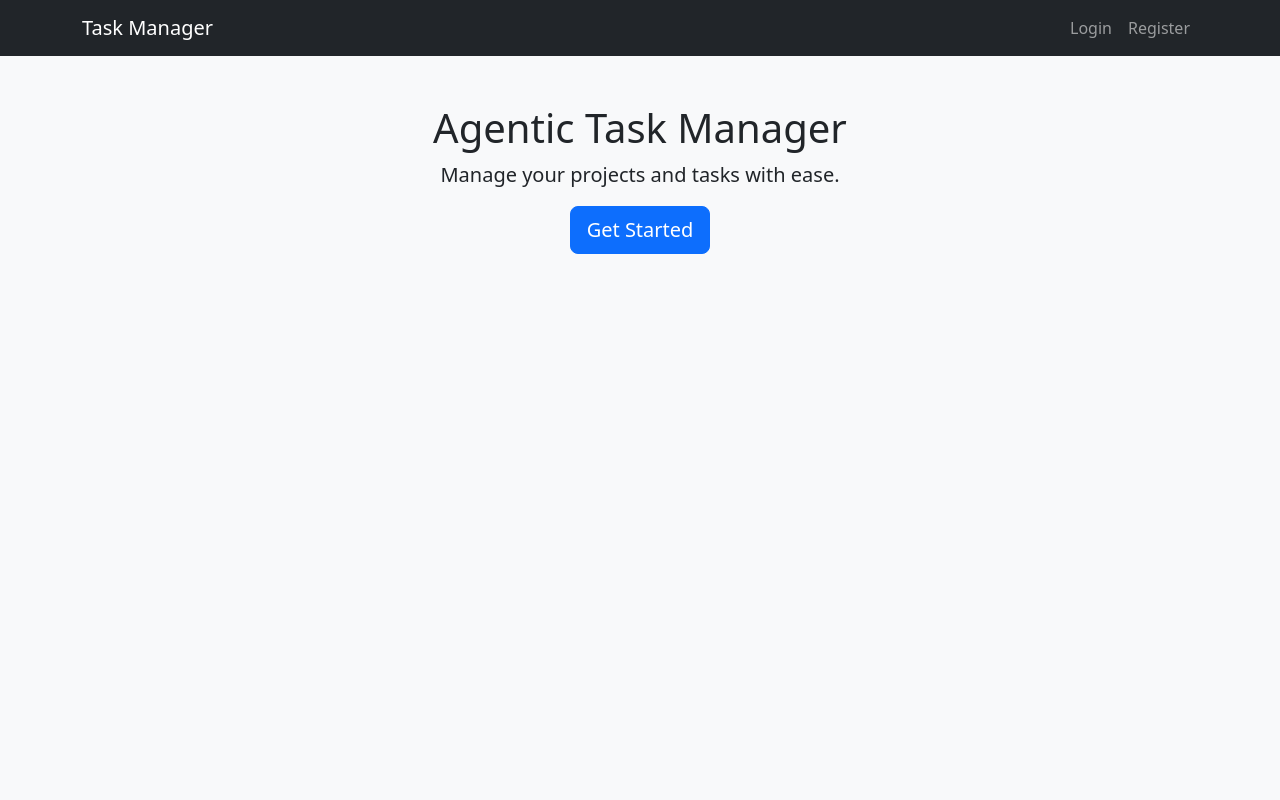
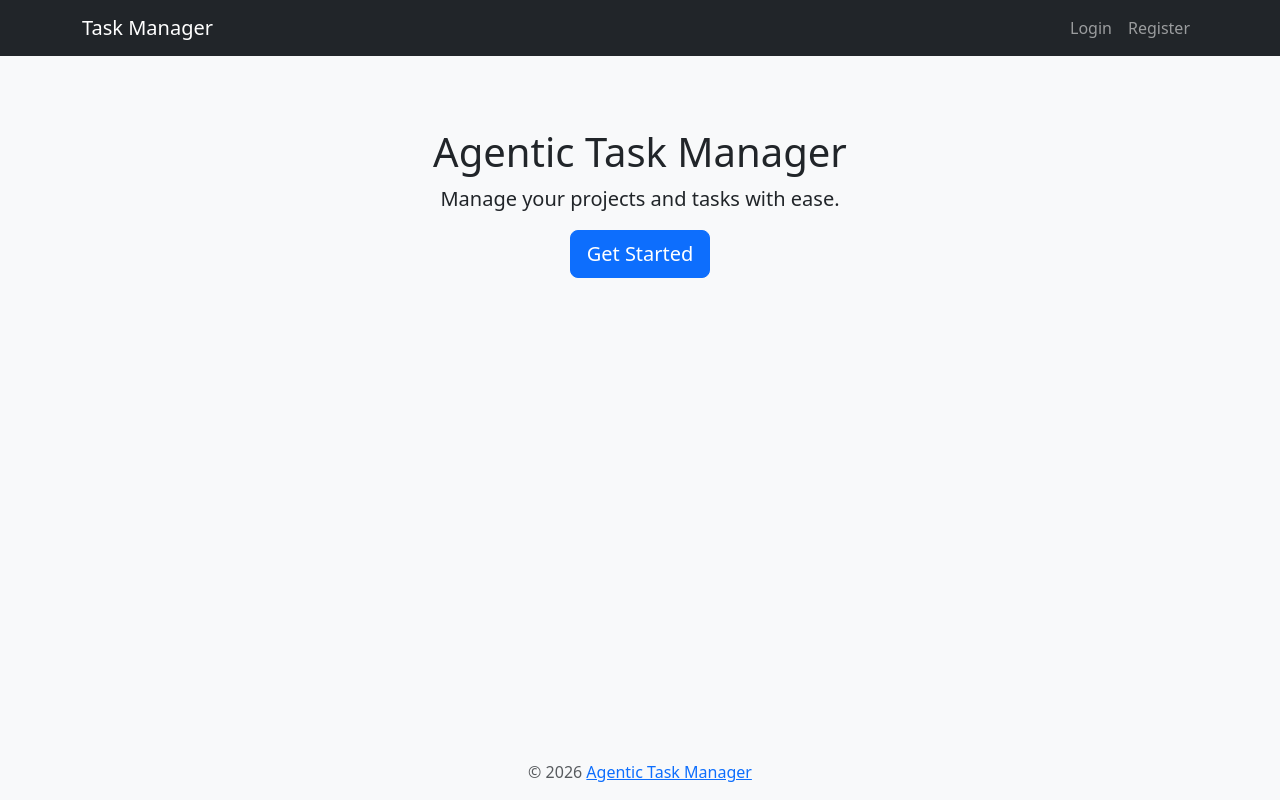
Before and after one commit to MyOrgPavan/agentic-task-manager, a Flask app: page / in a window 1280 px wide. Run offline with Flask 3, Linux system fonts and the light colour scheme.

Commit message:
Implement: backend / #19

```diff
--- a/backend/static/style.css
+++ b/backend/static/style.css
@@ -1,4 +1,15 @@
 /* FR-07 */
+html, body {
+    height: 100%;
+}
+
 body {
+    display: flex;
+    flex-direction: column;
+    min-height: 100vh;
     background-color: #f8f9fa;
 }
+
+footer {
+    margin-top: auto;
+}
--- a/backend/templates/base.html
+++ b/backend/templates/base.html
@@ -39,5 +39,12 @@
         {% block content %}{% endblock %}
     </div>
     <script src="https://cdn.jsdelivr.net/npm/bootstrap@5.3.3/dist/js/bootstrap.bundle.min.js"></script>
+    <footer class="mt-auto">
+        <div class="container">
+            <p class="text-center text-muted mb-0 py-3">
+                &copy; 2026 <a href="https://github.com/anomalyco/agentic-task-manager" target="_blank" rel="noopener noreferrer">Agentic Task Manager</a>
+            </p>
+        </div>
+    </footer>
 </body>
 </html>
```
